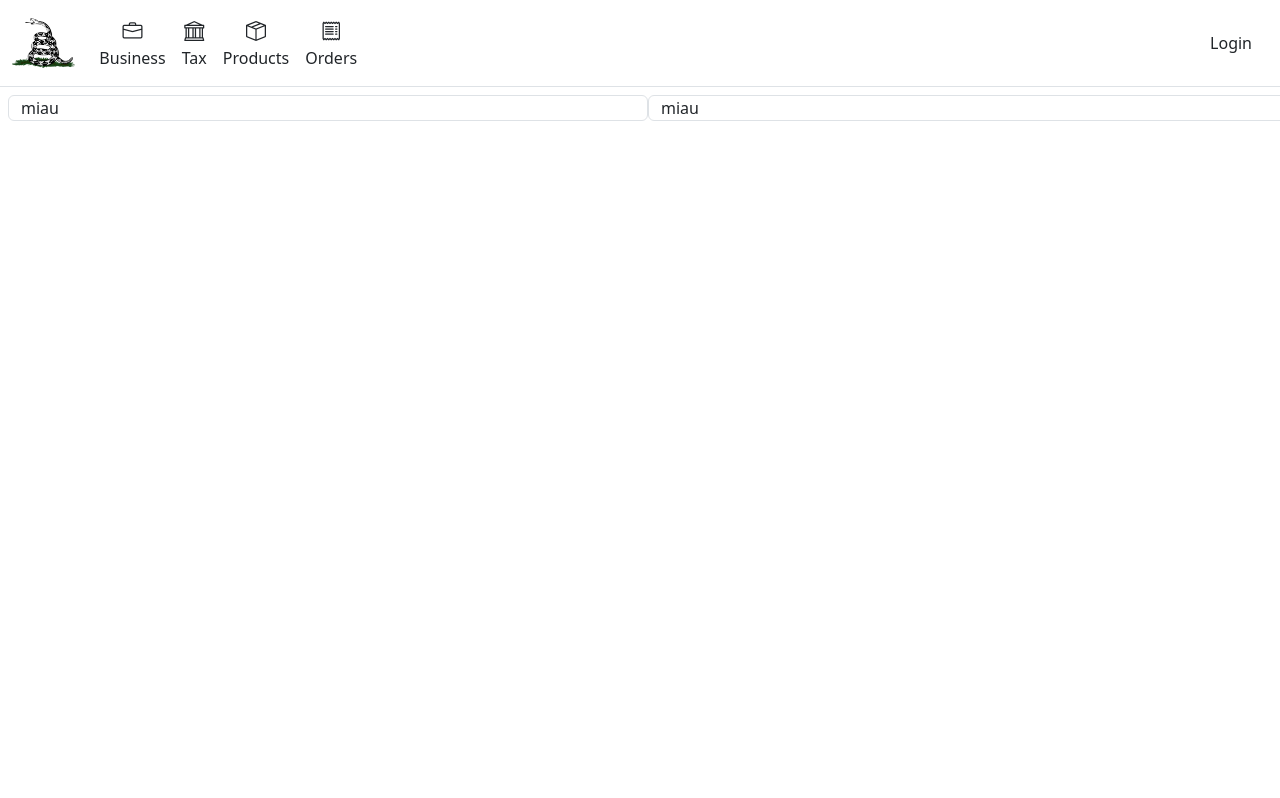
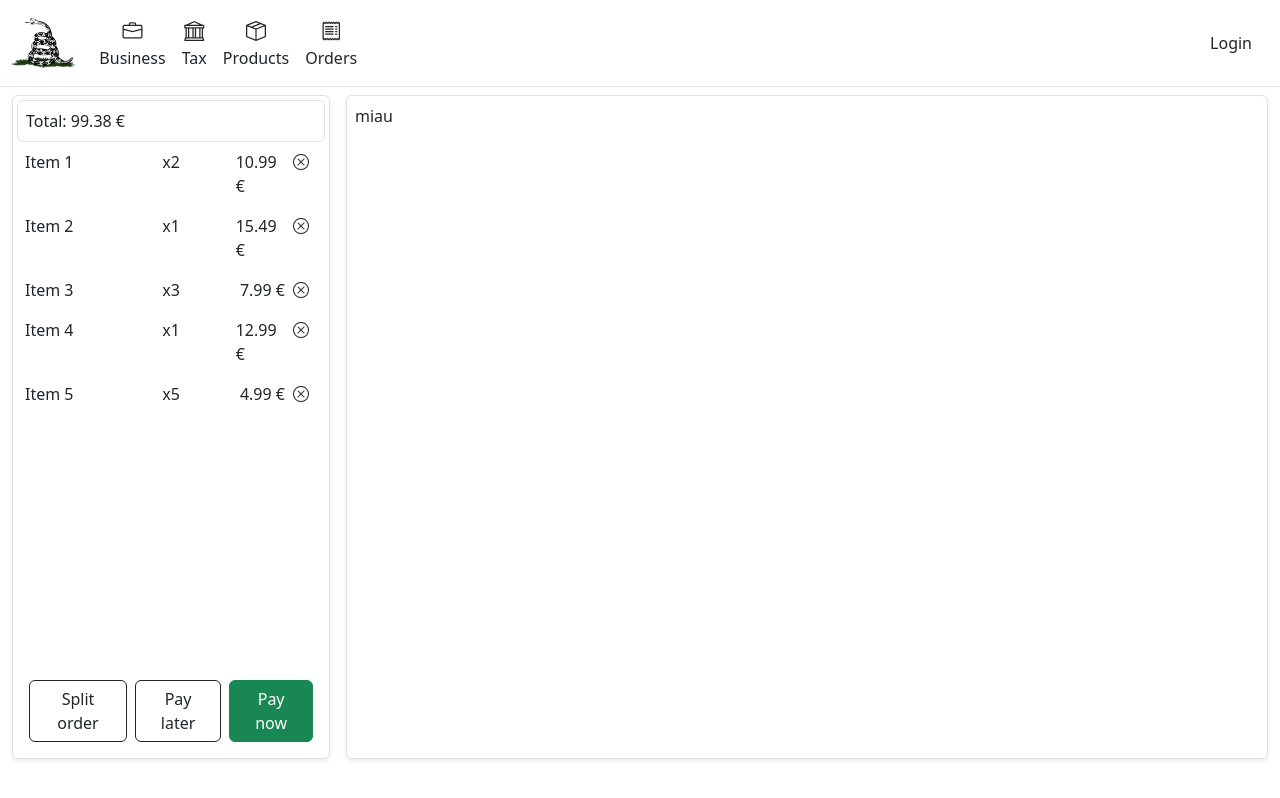
Before and after one commit to adaspera/PoS_Placeholder, a React (Vite) app in the folder pos_placeholder.client/: page / in a window 1280 px wide. Built offline with nearby package versions, Linux system fonts and the light colour scheme.

Commit message:
Part of ordering window

```diff
--- a/pos_placeholder.client/src/Layout.jsx
+++ b/pos_placeholder.client/src/Layout.jsx
@@ -5,7 +5,7 @@ const Layout = (props) => {
     return (
         <div>
             <NavMenu/>
-            <Container fluid className="m-2" tag="main">
+            <Container fluid className="px-3" tag="main">
                 {props.children}
             </Container>
         </div>
--- a/pos_placeholder.client/src/components/Home.jsx
+++ b/pos_placeholder.client/src/components/Home.jsx
@@ -1,15 +1,69 @@
-import {Col, Row} from "reactstrap";
+import {Button, Col, Row} from "reactstrap";
+import { useEffect, useState } from "react";
 
 const Home = () => {
+    const [totalPrice, setTotalPrice] = useState("0");
+    const [order, setOrder] = useState({
+        products: [
+            { id: 1, fullName: "Item 1", price: 10.99, quantity: 2 },
+            { id: 2, fullName: "Item 2", price: 15.49, quantity: 1 },
+            { id: 3, fullName: "Item 3", price: 7.99, quantity: 3 },
+            { id: 4, fullName: "Item 4", price: 12.99, quantity: 1 },
+            { id: 5, fullName: "Item 5", price: 4.99, quantity: 5 }
+        ]
+    });
+
+    const [products, setProducts] = useState(null);
+
+    const removeItem = (id) => {
+        const updatedProducts = order.products.filter((item) => item.id !== id);
+
+        setOrder((prevOrder) => ({ ...prevOrder, products: updatedProducts }));
+    };
+
+    useEffect(() => {
+        formatProducts();
+
+        const total = order.products.reduce((acc, item) => acc + item.price * item.quantity, 0);
+        setTotalPrice(total.toFixed(2));
+    }, [order.products]);
+
+    const formatProducts = () => {
+        const formatedProducts = order.products.map((item, index) => (
+            <Row key={index} className="p-2">
+                <Col>{item.fullName}</Col>
+                <Col className="d-flex justify-content-center">x{item.quantity}</Col>
+                <Col className="d-flex justify-content-end">
+                    {item.price} €
+                    <i
+                        className="bi-x-circle px-2"
+                        style={{ cursor: "pointer" }}
+                        onClick={() => removeItem(item.id)}
+                    ></i>
+                </Col>
+            </Row>
+        ));
+        setProducts(formatedProducts); // Update the products state with the formatted list
+    };
+
     return (
-        <Row>
-            <Col className="border rounded">
-                miau
+        <Row style={{ height: "85vh" }}>
+            <Col className="border rounded shadow-sm m-2 p-1 col-lg-3 d-flex flex-column">
+                <div className="justify-content-center border rounded p-2">
+                    Total: {totalPrice} €
+                </div>
+                <div>
+                    {products}
+                </div>
+                <div className="d-flex justify-content-center m-2 mt-auto">
+                    <Button color="dark" outline className="m-1">Split order</Button>
+                    <Button color="dark" outline className="m-1">Pay later</Button>
+                    <Button color="success" className="m-1">Pay now</Button>
+                </div>
             </Col>
-            <Col className="border rounded">
-                miau
-            </Col>
+            <Col className="border rounded shadow-sm m-2 p-2">miau</Col>
         </Row>
     );
 };
+
 export default Home;
```
